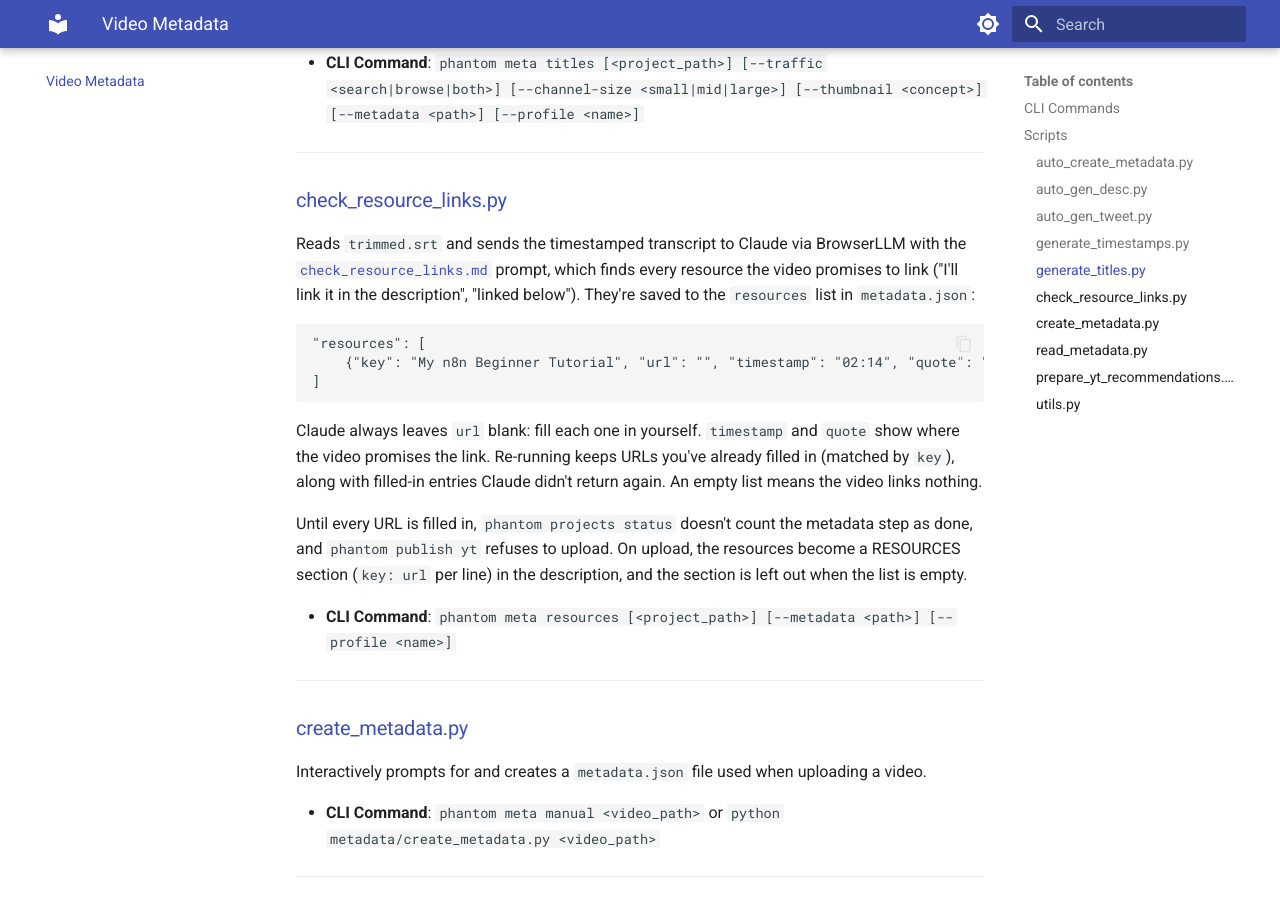
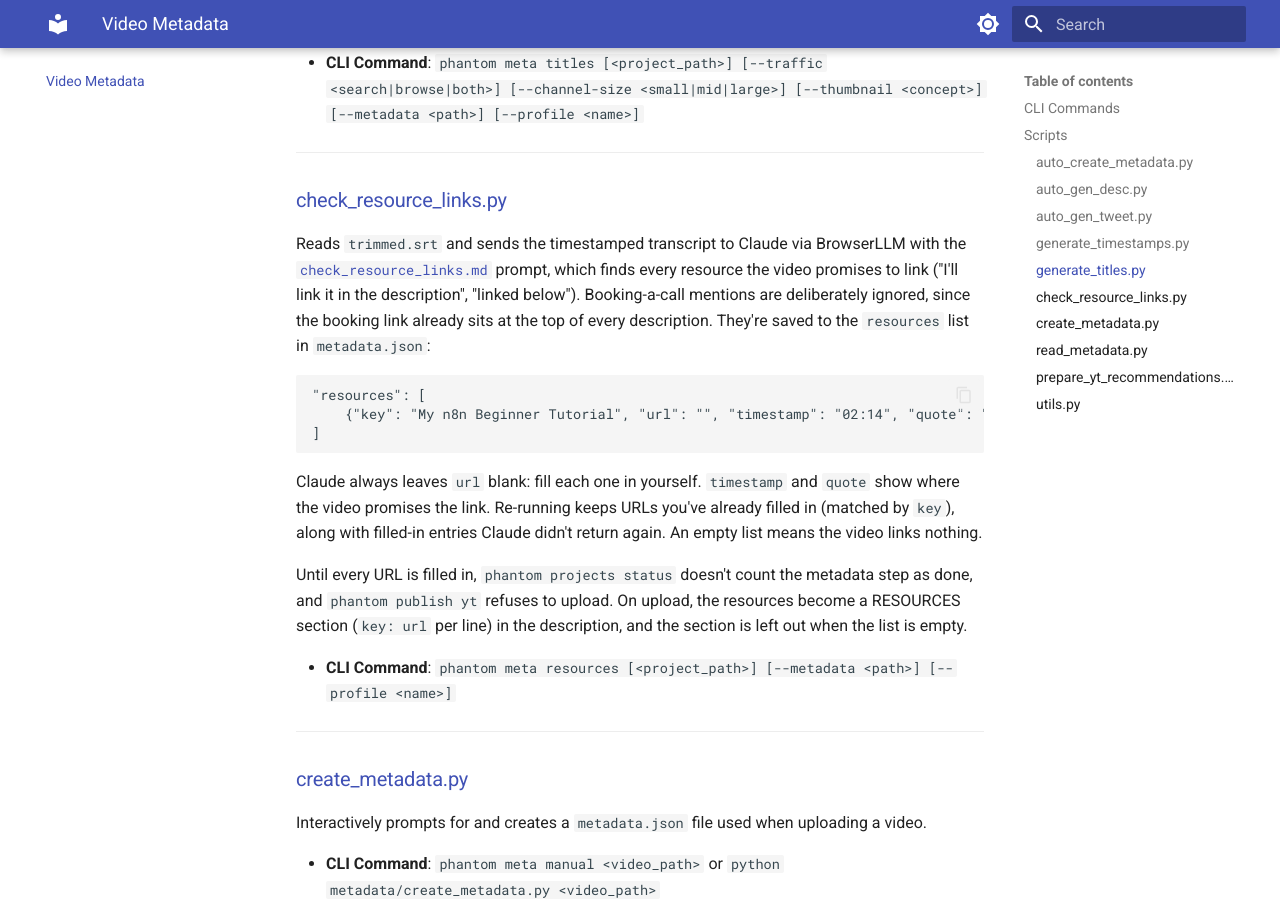
Before and after one commit to hassanaziz0012/phantom-editor, an MkDocs documentation site: the page built from docs/metadata.md, in a window 1280 px wide and 900 px high, scrolled down 2365 px. Built offline with MkDocs 1.6.1 and Material for MkDocs 9.7.7, drawn with Linux system fonts in a browser that asks for light colours.

Commit message:
Skip call-booking links in the resource links check
The booking link already sits at the top of every video description, so
listing it again under resources is redundant.

````diff
--- a/docs/metadata.md
+++ b/docs/metadata.md
@@ -79,7 +79,7 @@ Reads `trimmed.srt` and sends the timestamped transcript to Claude via BrowserLL
 ---
 
 ### [check_resource_links.py](../metadata/check_resource_links.py)
-Reads `trimmed.srt` and sends the timestamped transcript to Claude via BrowserLLM with the [`check_resource_links.md`](../agentic/prompts/check_resource_links.md) prompt, which finds every resource the video promises to link ("I'll link it in the description", "linked below"). They're saved to the `resources` list in `metadata.json`:
+Reads `trimmed.srt` and sends the timestamped transcript to Claude via BrowserLLM with the [`check_resource_links.md`](../agentic/prompts/check_resource_links.md) prompt, which finds every resource the video promises to link ("I'll link it in the description", "linked below"). Booking-a-call mentions are deliberately ignored, since the booking link already sits at the top of every description. They're saved to the `resources` list in `metadata.json`:
 
 ```json
 "resources": [
````
Also changed, not shown: agentic/prompts/check_resource_links.md (+2 -1 lines).
